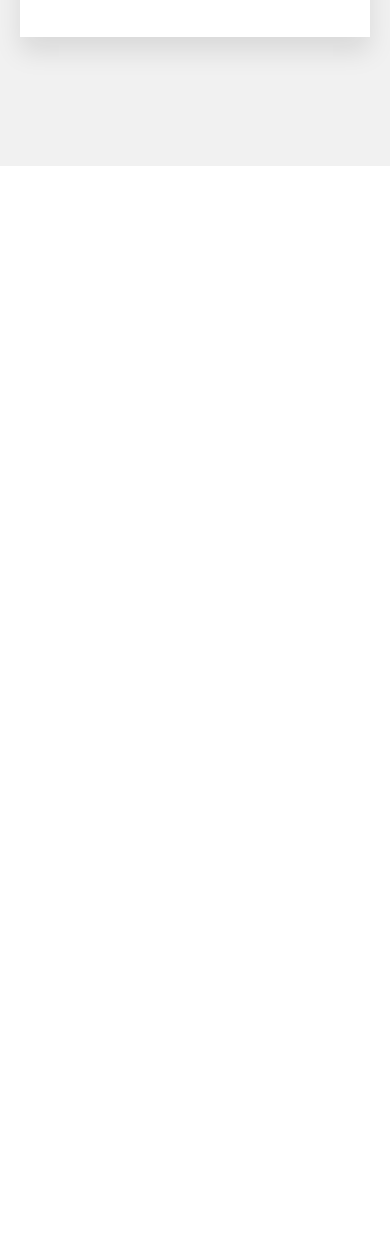
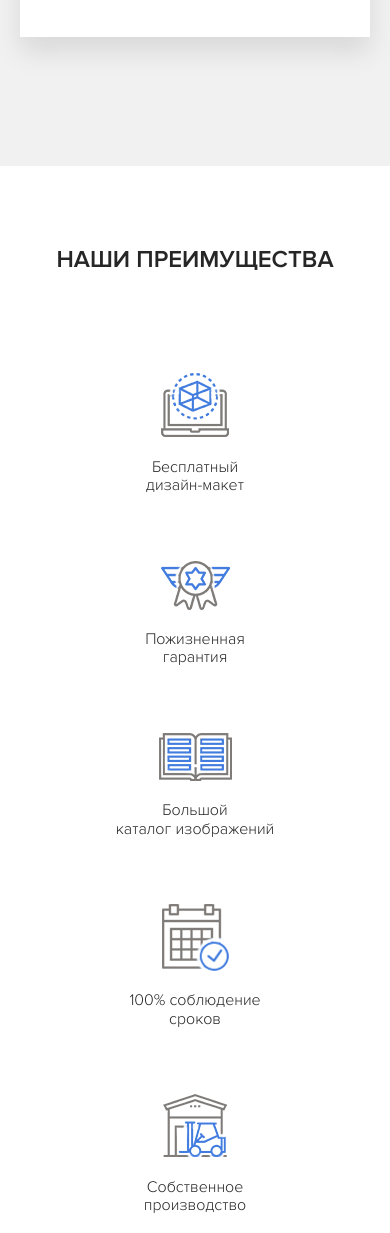
Before and after one commit to nazarvarnava/Skinali, a plain HTML site: page index.html in a window 390 px wide. Shown: the part 1700-2933 px from the top of the page. Before the commit the page ends 1866 px from the top, so only its background shows below. Drawn offline with Linux system fonts and the light colour scheme.

Commit message:
Add features block

```diff
--- a/index.html
+++ b/index.html
@@ -115,6 +115,52 @@
             <!-- /.container -->
         </section>
         <!-- /.offer -->
+        <section class="features section">
+            <div class="container">
+                <h2 class="section-title section__title">НАШИ ПРЕИМУЩЕСТВА</h2>
+                <div class="features-block">
+                    <div class="features-block__item">
+                        <img src="./img/feature-1.png" alt="" class="feature-block__image">
+                        <p class="features-block__text">Бесплатный <br> дизайн-макет</p>
+                        <!-- /.feature-block__text -->
+                    </div>
+                    <!-- /.feature-block__item -->
+                    <div class="features-block__item">
+                        <img src="img/feature-2.png" alt="" class="feature-block__image">
+                        <p class="features-block__text">Пожизненная <br> гарантия</p>
+                        <!-- /.feature-block__text -->
+                    </div>
+                    <!-- /.feature-block__item -->
+                    <div class="features-block__item">
+                        <img src="img/feature-3.png" alt="" class="feature-block__image">
+                        <p class="features-block__text">Большой <br> каталог изображений</p>
+                        <!-- /.feature-block__text -->
+                    </div>
+                    <!-- /.feature-block__item -->
+                    <div class="features-block__item">
+                        <img src="img/feature-4.png" alt="" class="feature-block__image">
+                        <p class="features-block__text">100% соблюдение <br> сроков</p>
+                        <!-- /.feature-block__text -->
+                    </div>
+                    <!-- /.feature-block__item -->
+                    <div class="features-block__item">
+                        <img src="img/feature-5.png" alt="" class="feature-block__image">
+                        <p class="features-block__text">Собственное <br> производство</p>
+                        <!-- /.feature-block__text -->
+                    </div>
+                    <!-- /.feature-block__item -->
+                    <div class="features-block__item">
+                        <img src="img/feature-6.png" alt="" class="feature-block__image">
+                        <p class="features-block__text">Минимальная цена в городе <br> от 1600 р метр</p>
+                        <!-- /.feature-block__text -->
+                    </div>
+                    <!-- /.feature-block__item -->
+                </div>
+                <!-- /.features-block -->
+            </div>
+            <!-- /.container -->
+        </section>
+        <!-- /.features section -->
     </main>
 </body>
 </html>
--- a/sass/_interface.sass
+++ b/sass/_interface.sass
@@ -1,6 +1,15 @@
 body
     +light
     color: $text-color
+.section
+    padding: 100px 0
+    &-title
+        font-size: 30px
+        +bold
+        text-align: center
+        text-transform: uppercase
+    &__title
+        margin-bottom: 100px
 .button-o
     border: 2px solid $primary
     padding: 17px 22px
@@ -42,3 +51,7 @@ input[type="checkbox"]
 @media (max-width: 576px)
     .button-o
         font-size: 10px
+    .section
+        padding: 60px 0
+        &-title
+            font-size: 24px
--- /dev/null
+++ b/sass/blocks/_features.sass
@@ -0,0 +1,20 @@
+.features
+    &-block
+        display: flex
+        justify-content: space-between
+        flex-wrap: wrap
+        &__item
+            flex-basis: 33.33%
+            text-align: center
+            margin-bottom: 100px
+@media (max-width: 991px)
+    .features
+        &-block
+            &__item
+                flex-basis: 50%
+@media (max-width: 576px)
+    .features
+        &-block
+            &__item
+                flex-basis: 100%
+                margin-bottom: 50px
--- a/sass/style.sass
+++ b/sass/style.sass
@@ -6,3 +6,4 @@
 @import 'blocks/navbar'
 @import 'blocks/hero'
 @import 'blocks/offer'
+@import 'blocks/features'
```
Also changed, not shown: css/style.css, img/feature-1.png (added), img/feature-2.png (added), img/feature-3.png (added), img/feature-4.png (added), img/feature-5.png (added), img/feature-6.png (added), 1 other file.
